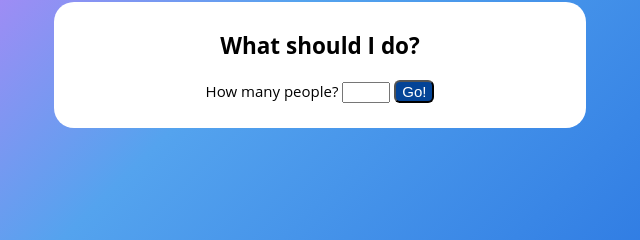
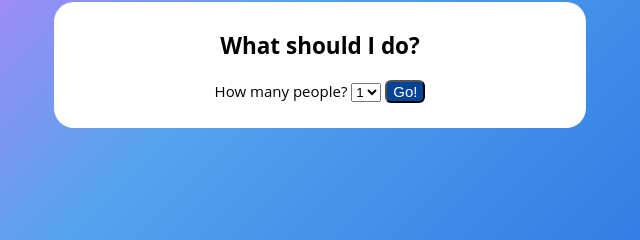
Before and after one commit to ivybenson/Boredom-Buster, a plain HTML site: page index.html in a window 1280 px wide. Shown: the part 256-496 px from the top of the page, 618-1258 px from the left. Drawn offline with nearby package versions, Linux system fonts and the light colour scheme.

Commit message:
Update index.html

```diff
--- a/index.html
+++ b/index.html
@@ -17,8 +17,8 @@
 
       <section id="drink" class="section2">
         <h2>I deserve a drink</h2>
-        <p>Choose your base:</p>
-
+        <label><p>Choose your base:</p></label>
+        <span>
           <select class="drink-base" id="drink-base">
             <option value="Vodka">Vodka </option>
             <option value="Gin">Gin </option>
@@ -27,7 +27,7 @@
             <option value="Brandy">Brandy </option>
           </select>
           <button type="submit" class="drink-input">Go!</button>
-
+        </span>
         <div class="drink-results"></div>
       </section>
 
@@ -42,13 +42,14 @@
       <section id="activity" class="section4">
         <h2>What should I do?</h2>
         <label for="activity-input">How many people?</label>
-        <input
-          class="activity-input"
-          type="number"
-          id="myNumber"
-          min="1"
-          max="4"
-        />
+        <span>
+          <select class="activity-input" type="number">
+            <option value="1">1 </option>
+            <option value="2">2 </option>
+            <option value="3">3 </option>
+            <option value="4">4 </option>
+          </select>
+        </span>
         <button type="submit" class="activity-btn">Go!</button>
         <div class="activity-results"></div>
       </section>
```
Lines whose indentation alone changed are shown as unchanged.
